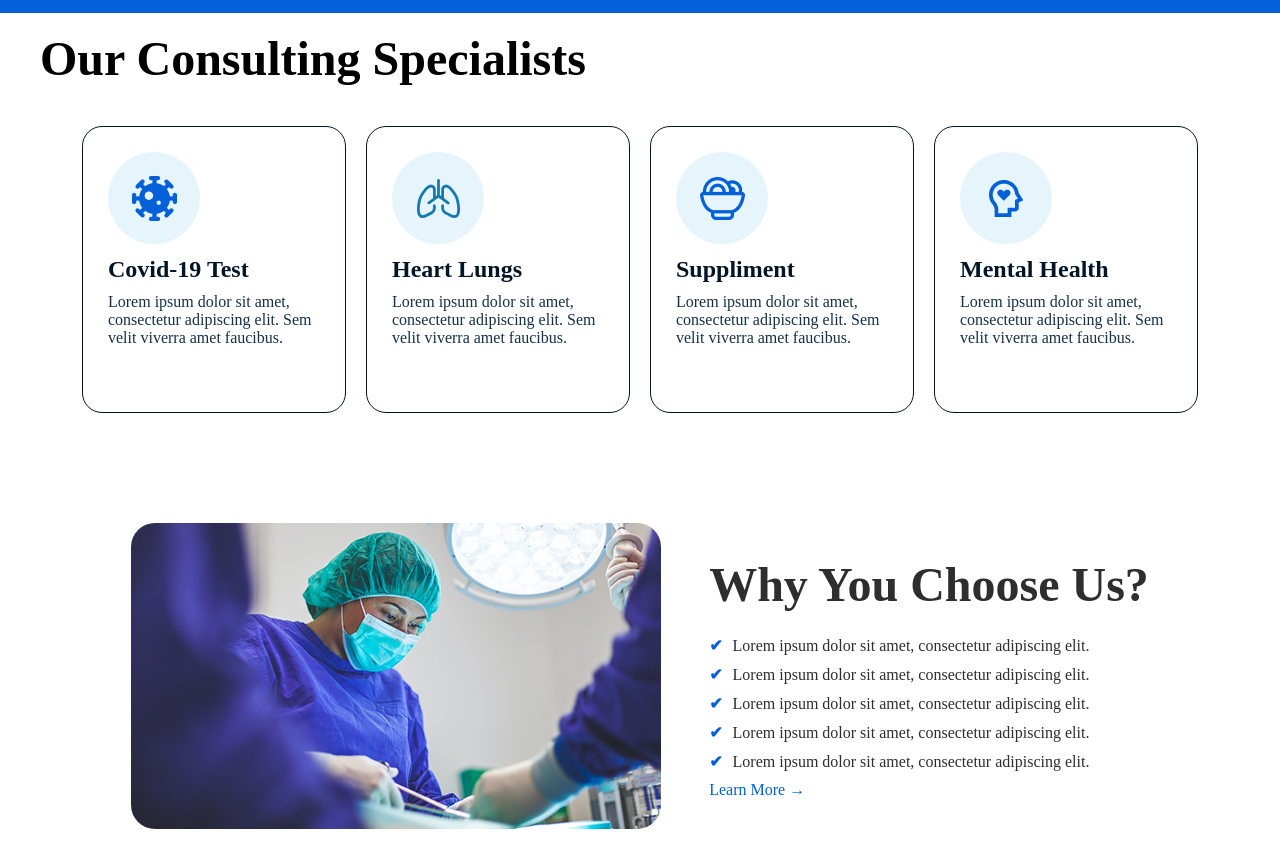
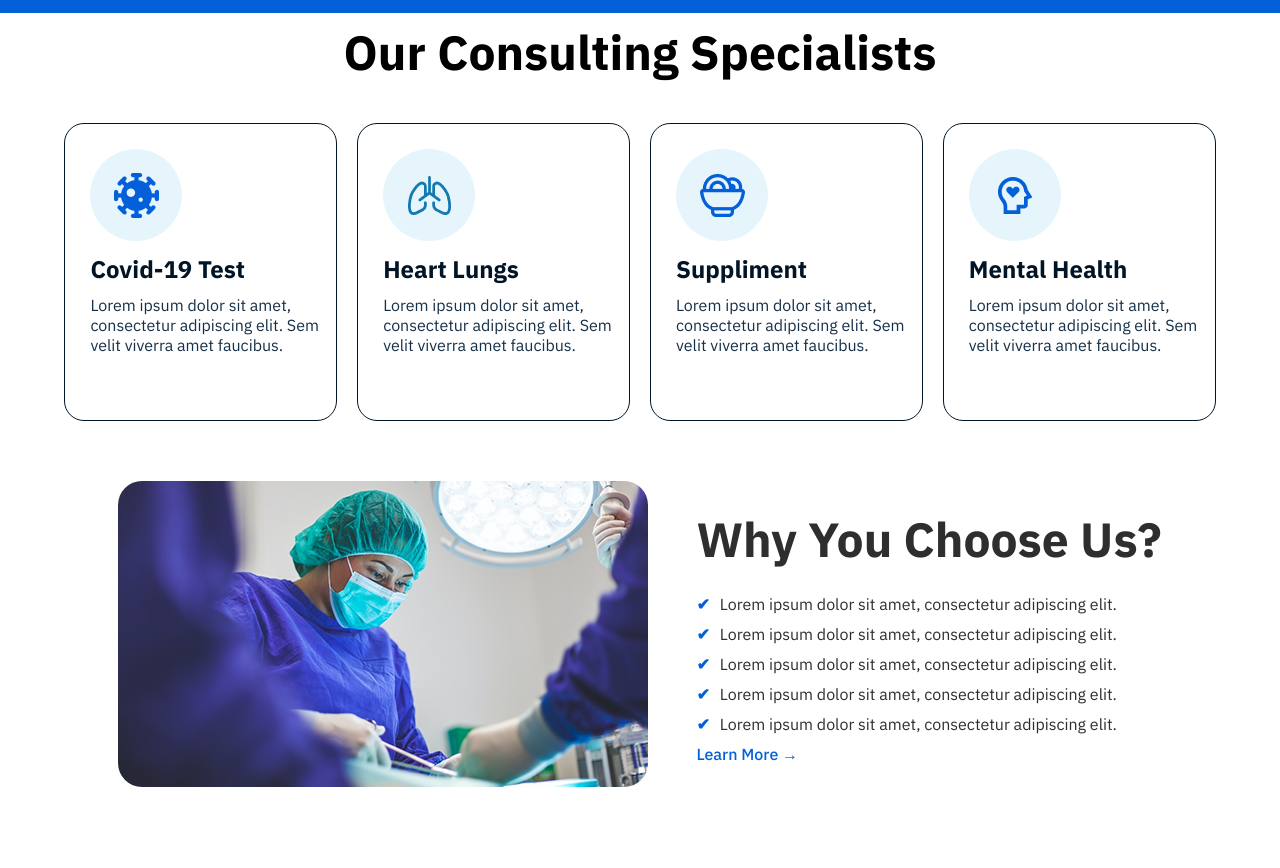
Before and after one commit to Isma1lovvM/medicalProject, a React (Vite) app: page / in a window 1280 px wide. Shown: the part 856-1724 px from the top of the page. Built offline with nearby package versions, Linux system fonts and the light colour scheme.

Commit message:
project 2 ta qismi boldi

```diff
--- a/src/components/chooseus/chooseus.css
+++ b/src/components/chooseus/chooseus.css
@@ -16,7 +16,7 @@
   font-size: 48px;
   font-weight: 700;
   margin-bottom: 24px;
-    color: #2E2E2E;
+  color: #2e2e2e;
 }
 
 .chooseus-list {
@@ -28,18 +28,18 @@
   display: flex;
   align-items: center;
   margin-bottom: 10px;
-    color: #2E2E2E;
+  color: #2e2e2e;
 }
 
 .chooseus-list li::before {
   content: "✔";
-    color: #0360D9;
+  color: #0360d9;
   font-weight: 700;
   margin-right: 10px;
 }
 
 .chooseus-link {
-    color: #0360D9;
+  color: #0360d9;
   font-weight: 500;
   text-decoration: none;
   font-size: 16px;
--- a/src/components/consulting/Consulting.jsx
+++ b/src/components/consulting/Consulting.jsx
@@ -31,7 +31,7 @@ function Consulting() {
 
   return (
     <div className="container">
-      <h2>Our Consulting Specialists</h2>
+      <h2 className='ws'>Our Consulting Specialists</h2>
 
       <div className='consulting_div'>
         <div className="consulting-wrapper">
--- a/src/components/consulting/consulting.css
+++ b/src/components/consulting/consulting.css
@@ -1,26 +1,9 @@
-* {
-  margin: 0;
-  padding: 0;
-  box-sizing: border-box;
-  text-decoration: none;
-  list-style: none;
-}
-
-a {
-  color: inherit;
-}
-
-.container {
-  max-width: 1240px;
-  margin: 0 auto;
-  padding: 50px 20px;
-}
-
-.container h2 {
+.ws {
   font-weight: 700;
   font-size: 48px;
   text-align: start;
-  margin-bottom: 40px;
+  text-align: center;
+  margin: 40px;
 }
 
 .consulting_div {
--- a/src/components/header/header.css
+++ b/src/components/header/header.css
@@ -10,8 +10,8 @@ header {
 }
 
 header.scrolled {
-  border-bottom: 1px solid #0360d952;
-  box-shadow: 2px 2px 15px #0360d964;
+  /* border-bottom: 1px solid #0360d952; */
+  box-shadow: 1px 1px 10px #0360d99d;
 }
 
 .navbar {
--- a/src/components/main/main.css
+++ b/src/components/main/main.css
@@ -18,7 +18,7 @@ main {
   align-items: center;
   justify-content: flex-start;
   gap: 49px;
-  padding: 15px 35px;
+  padding: 15px 0;
 }
 
 .main_box {
@@ -95,6 +95,7 @@ main {
 .favor_el {
   display: flex;
   align-items: flex-start;
+  margin-right: 10px;
   justify-content: center;
   flex-direction: column;
 }
--- a/src/index.css
+++ b/src/index.css
@@ -1,9 +1,12 @@
+@import url("https://fonts.googleapis.com/css2?family=Audiowide&family=IBM+Plex+Sans:ital,wght@0,100..700;1,100..700&family=Poppins:ital,wght@0,100;0,200;0,300;0,400;0,500;0,600;0,700;0,800;0,900;1,100;1,200;1,300;1,400;1,500;1,600;1,700;1,800;1,900&family=Roboto:ital,wght@0,100..900;1,100..900&display=swap");
+
 * {
   margin: 0;
   padding: 0;
   box-sizing: border-box;
   text-decoration: none;
   list-style: none;
+  font-family: IBM Plex Sans;
 }
 
 a {
```
Also changed, not shown: src/components/chooseus/ChooseUs.jsx (line endings or trailing spaces). Lines whose indentation alone changed are shown as unchanged.
